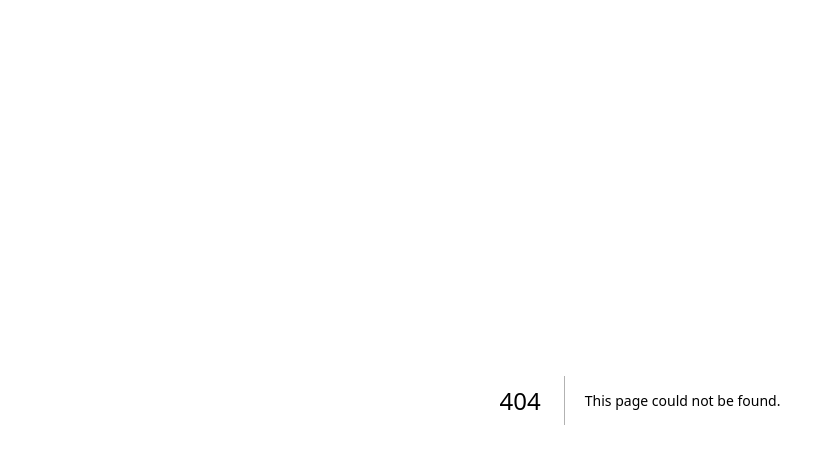
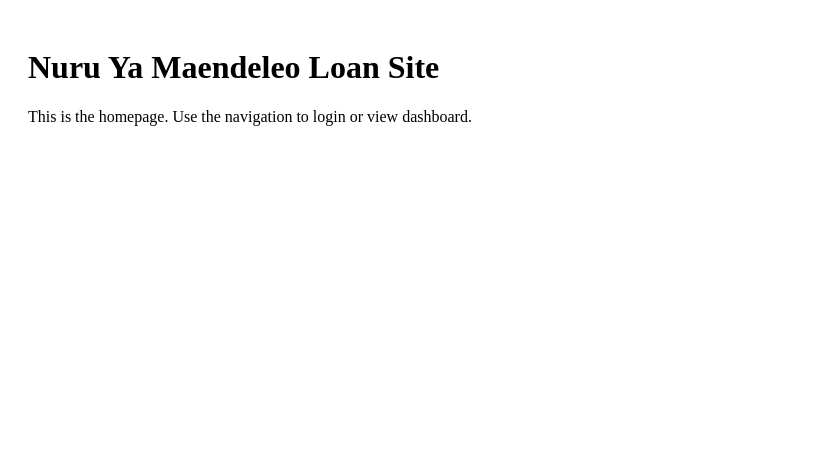
Before and after one commit to MAIYOK/maiyok, a Next.js app: page / in a window 1280 px wide. Before the commit this address had no page. Shown: the top 464 px of the page, without its empty margins (0-815 px from the left). Built offline with nearby package versions, Linux system fonts and the light colour scheme.

Commit message:
Create index.js

```diff
--- /dev/null
+++ b/pages/index.js
@@ -0,0 +1,8 @@
+export default function Home() {
+  return (
+    <div style={{ padding: 20 }}>
+      <h1>Nuru Ya Maendeleo Loan Site</h1>
+      <p>This is the homepage. Use the navigation to login or view dashboard.</p>
+    </div>
+  );
+}
```
